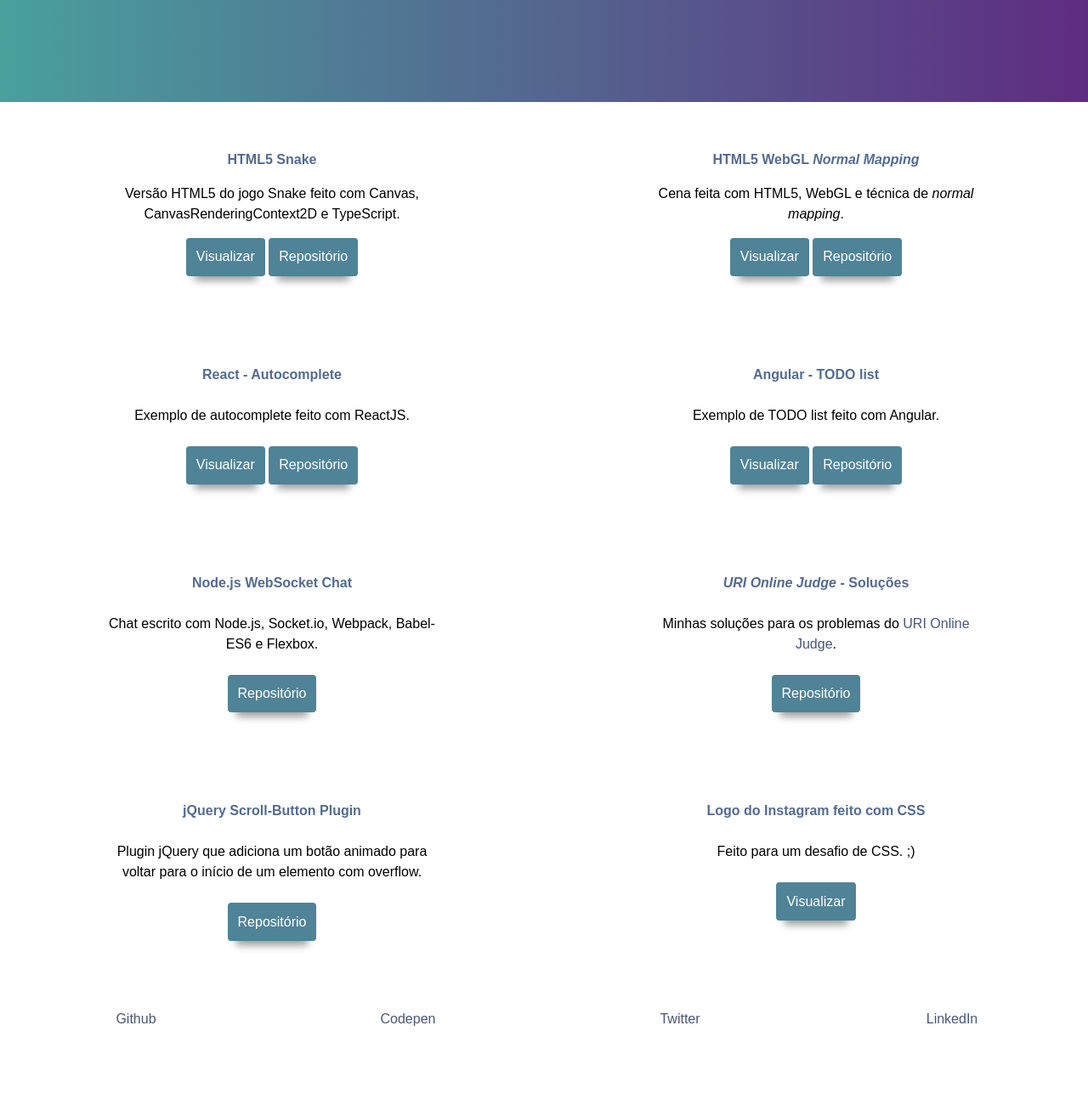
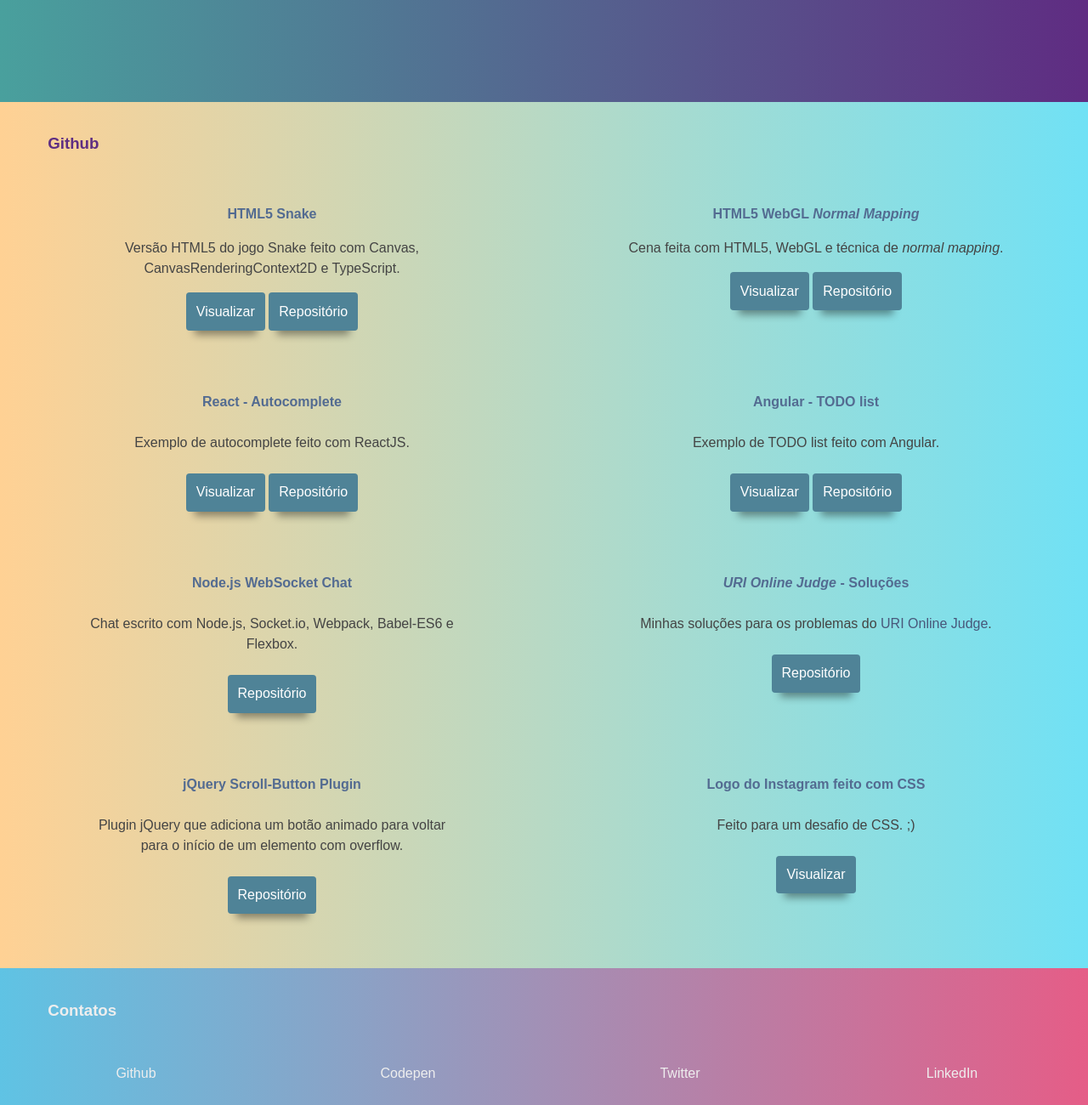
Before and after one commit to olegon/olegon.github.io, a website: page src/index.html in a window 1280 px wide. Shown: the part 680-1980 px from the top of the page at 85% size. Before the commit the page ends 1923 px from the top, so only its background shows below. Drawn offline with Linux system fonts and the light colour scheme.

Commit message:
Novas cores.

```diff
--- a/src/css/main.css
+++ b/src/css/main.css
@@ -9,6 +9,7 @@
 
 body {
     font: 16px/1.5em sans-serif;
+    color: #444;
 }
 
 *,
@@ -23,9 +24,7 @@
 }
 
 .hero {
-    background: #5f2c82; /* fallback for old browsers */
-    background: -webkit-linear-gradient(to left, #5f2c82 , #49a09d); /* Chrome 10-25, Safari 5.1-6 */
-    background: linear-gradient(to left, #5f2c82 , #49a09d); /* W3C, IE 10+/ Edge, Firefox 16+, Chrome 26+, Opera 12+, Safari 7+ */
+    background: linear-gradient(to left, #5f2c82 , #49a09d);
 
     height: 100vh;
     min-height: 400px;
@@ -52,18 +51,23 @@
 }
 
 .projetos-github {
+    background: linear-gradient(to left, #70e1f5 , #ffd194);
     display: flex;
     flex-direction: row;
     flex-wrap: wrap;
     justify-content: space-around;
+    padding-bottom: 2em;
 }
 
 .projetos-github__titulo {
-    padding: 1em;
+    flex: 1 1 100%;
+    padding-top: 1em;
+    text-align: center;
+    color: #5E2E82;
 }
 
 .projetos-github__projeto {
-    padding: 3em;
+    padding: 2em;
     text-align: center;
     flex: 1 1 100%;
 }
@@ -104,12 +108,21 @@
     display: flex;
     flex-direction: row;
     flex-wrap: wrap;
+    background: linear-gradient(to left, #E55D87 , #5FC3E4);
+}
+
+.contatos__titulo {
+    flex: 1 1 100%;
+    padding-top: 1em;
+    text-align: center;
+    color: #eee;
 }
 
 .contatos__contato {
     flex: 1 1 50%;
     text-align: center;
-    margin: 2em 0
+    margin: 2em 0;
+    color: #eee;
 }
 
 @media screen and (min-width: 768px) {
@@ -125,4 +138,10 @@
         display: inline-block;
         margin: 0;
     }
+
+    .projetos-github__titulo,
+    .contatos__titulo {
+        padding-left: 3em;
+        text-align: left;
+    }
 }
--- a/src/index.html
+++ b/src/index.html
@@ -23,12 +23,10 @@
         <h1 class="hero__nome">Leandro Gonçalves de Oliveira</h1>
     </section>
 
-    <div class="projetos">
 
 
     <div class="projetos-github">
-            <!-- <h3 class="projetos-github__titulo">Github</h3> -->
-
+        <h3 class="projetos-github__titulo">Github</h3>
 
         <div class="projetos-github__projeto">
             <h4 class="projetos-github__projeto__nome">HTML5 Snake</h4>
@@ -128,6 +126,8 @@
     </div>
 
     <section class="contatos">
+        <h3 class="contatos__titulo">Contatos</h3>
+
         <a href="https://github.com/olegon" class="contatos__contato">Github</a>
 
         <a href="http://codepen.io/olegon/" class="contatos__contato">Codepen</a>
@@ -136,7 +136,6 @@
 
         <a href="https://linkedin.com/in/olegonc" class="contatos__contato">LinkedIn</a>
     </section>
-    </div>
 </body>
 
 </html>
```
Also changed, not shown: dist/css/main.css, dist/index.html, 1 other file. Lines whose indentation alone changed are shown as unchanged.
